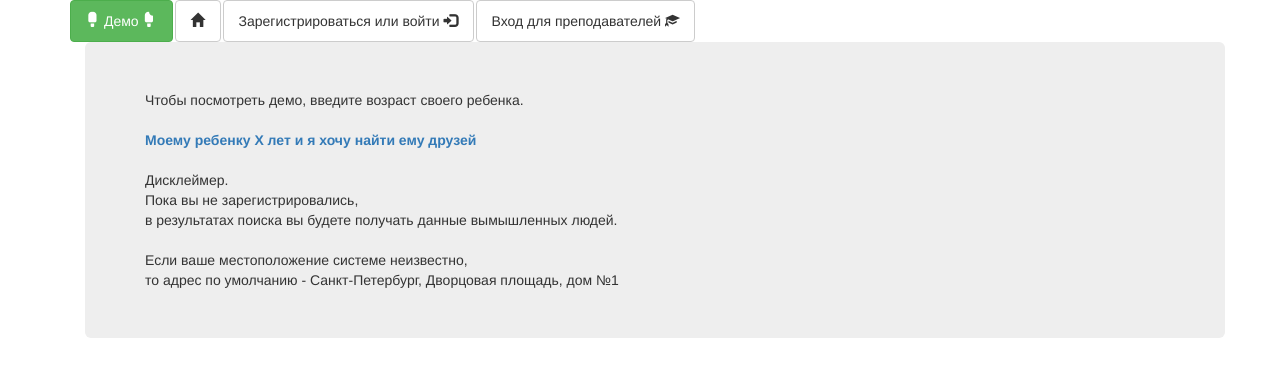
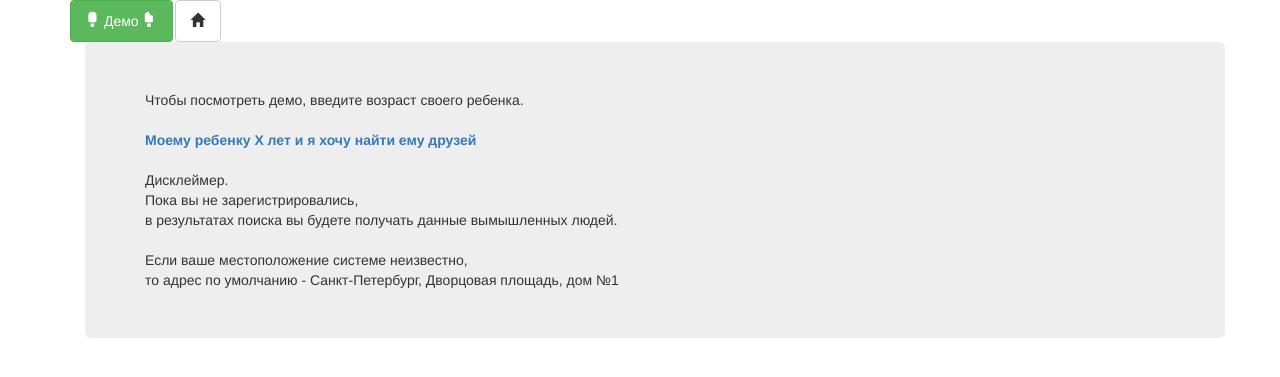
Before and after one commit to jfeldman777/eduber, a Django app: page /demo/1/1/ in a window 1280 px wide. Shown: the top 377 px of the page. Run offline with Django 3.2, Linux system fonts and the light colour scheme; some libraries are stand-ins or nearby versions.

Commit message:
less buttons

```diff
--- a/templates/footer.html
+++ b/templates/footer.html
@@ -26,7 +26,7 @@
 </a>
   </li>
 
-  <li class="nav-item" title='пока не работает'>
+  <!--li class="nav-item" title='пока не работает'>
 <a href="#" class="btn btn-default"  >
   Зарегистрироваться или войти
   <span class="glyphicon glyphicon-log-in"></span>
@@ -37,5 +37,5 @@
   Вход для преподавателей
   <span class="glyphicon glyphicon-education"></span>
 </a>
-  </li>
+</li-->
 </ul>
```
